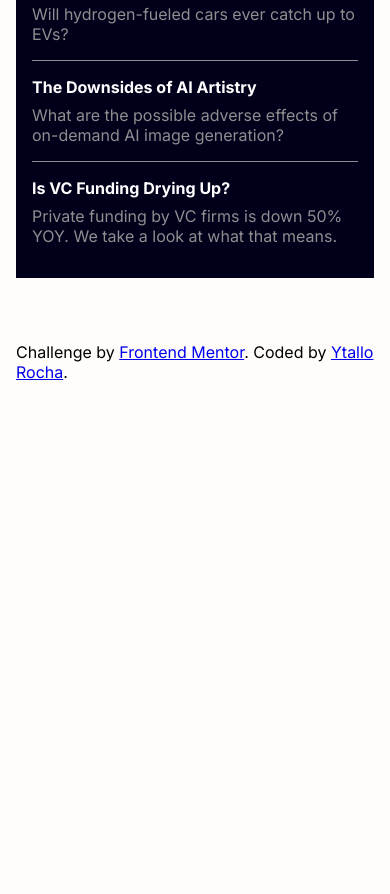
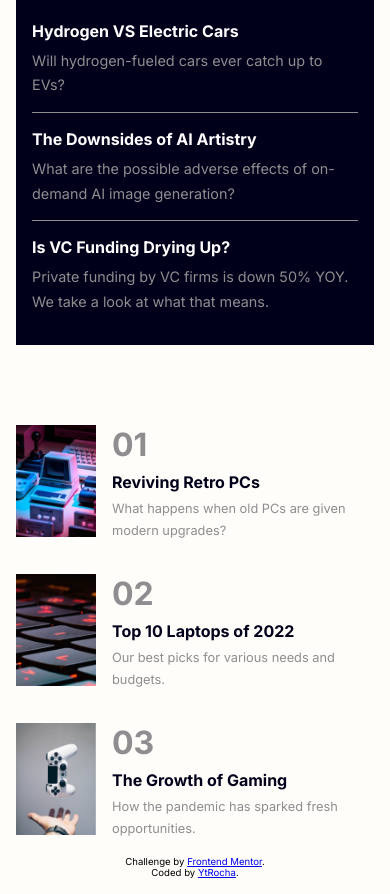
Before and after one commit to YtRocha/news-home-page, a plain HTML site: page index.html in a window 390 px wide. Shown: the part 756-1650 px from the top of the page. Before the commit the page ends 1154 px from the top, so only its background shows below. Drawn offline with nearby package versions, Linux system fonts and the light colour scheme.

Commit message:
Finalização da versão para mobile pequeno

```diff
--- a/css/styles.css
+++ b/css/styles.css
@@ -1,3 +1,5 @@
+/* General */
+
 :root {
     --primary: #fefdf9;
     --secondary: #f05e51;
@@ -18,6 +20,10 @@
 body {
     background-color: var(--primary);
     margin: 0em 1em 1em;
+}
+
+body p {
+    line-height: 1.7em;
 }
 
 /* Menu */
@@ -48,6 +54,8 @@ body {
     max-width: 100%;
 }
 
+/* Top news */
+
 #top-news-img {
     margin-bottom: 1em;
     width: 18em;
@@ -66,6 +74,7 @@ body {
     color: var(--text-primary);
     font-weight: bold;
     font-size: 2.1em;
+    line-height: 1.2em;
 }
 
 #top-news p {
@@ -81,6 +90,8 @@ body {
     width: 10em;
     height: 3em;
 }
+
+/* News box */
 
 #news-box {
     margin: 4em 0;
@@ -101,6 +112,7 @@ body {
 #news-box p {
     margin: 0 0 1em;
     color: var(--text-secondary);
+    font-size: .9em;
 }
 
 #news-box li {
@@ -111,3 +123,48 @@ body {
 #news-box li:last-child {
     border-bottom: none;
 }
+
+/* Other News */
+
+#other-news ul {
+    display: flex;
+    flex-direction: column;
+    list-style: none;
+}
+
+.other-news-element {
+    margin: 1em 0;
+}
+
+.other-news-images {
+    float:left;
+    height: 7em;
+    width: 5em;
+    margin-right: 1em;
+}
+
+#other-news h2 {
+    font-size: 2em;
+    color: var(--text-secondary);
+}
+
+#other-news h4 {
+    color: var(--text-primary);
+    font-weight: bold;
+}
+
+#other-news p {
+    color: var(--text-secondary);
+    font-size: .8em;
+}
+
+#other-news h4, #other-news p {
+    margin-top: .5em;
+}
+
+/* Attribution */
+
+.attribution {
+    font-size: .6em;
+    text-align: center;
+}
--- a/index.html
+++ b/index.html
@@ -13,7 +13,6 @@
 
   <title>Frontend Mentor | News homepage</title>
 
-  <!-- Feel free to remove these styles or customise in your own stylesheet 👍 -->
   <link rel="stylesheet" href="css/styles.css">
 </head>
 <body>
@@ -22,6 +21,7 @@
           <p>W.</p>
           <button><img src="https://img.icons8.com/ios-filled/50/000000/menu--v1.png"/></button>
       </div>
+  </header>
       <section id="top-news-section">
             <div id="top-news">
                 <div id="top-news-img">
@@ -57,47 +57,34 @@
               </ul>
           </div>
       </section>
-  </header>
-
-  <!--Home
-  New
-  Popular
-  Trending
-  Categories
-
-  The Bright Future of Web 3.0?
-
-  We dive into the next evolution of the web that claims to put the power of the platforms back into the hands of the people.
-  But is it really fulfilling its promise?
-
-  Read more
-
-  New
-
-  Hydrogen VS Electric Cars
-  Will hydrogen-fueled cars ever catch up to EVs?
-
-  The Downsides of AI Artistry
-  What are the possible adverse effects of on-demand AI image generation?
-
-  Is VC Funding Drying Up?
-  Private funding by VC firms is down 50% YOY. We take a look at what that means.
-
-  01
-  Reviving Retro PCs
-  What happens when old PCs are given modern upgrades?
-
-  02
-  Top 10 Laptops of 2022
-  Our best picks for various needs and budgets.
-
-  03
-  The Growth of Gaming
-  How the pandemic has sparked fresh opportunities. -->
-
+      <section id="other-news-section">
+          <div id="other-news">
+              <ul>
+                  <li class="other-news-element">
+                    <img src="assets/images/image-retro-pcs.jpg" class="other-news-images">
+                    <h2>01</h2>
+                    <h4>Reviving Retro PCs</h4>
+                    <p>What happens when old PCs are given modern upgrades?</p>
+                  </li>
+                  <li class="other-news-element">
+                    <img src="assets/images/image-top-laptops.jpg" class="other-news-images">
+                    <h2>02</h2>
+                    <h4>Top 10 Laptops of 2022</h4>
+                    <p>Our best picks for various needs and budgets.</p>
+                  </li>
+                  <li class="other-news-element">
+                    <img src="assets/images/image-gaming-growth.jpg" class="other-news-images">
+                    <h2>03</h2>
+                    <h4>The Growth of Gaming</h4>
+                    <p>How the pandemic has sparked fresh opportunities.</p>
+                  </li>
+              </ul>
+          </div>
+      </section>
   <div class="attribution">
     Challenge by <a href="https://www.frontendmentor.io?ref=challenge" target="_blank">Frontend Mentor</a>.
-    Coded by <a href="#">Ytallo Rocha</a>.
+    <br>
+    Coded by <a href="https://github.com/ytrocha" target="_blank">YtRocha</a>.
   </div>
 </body>
 </html>
```
